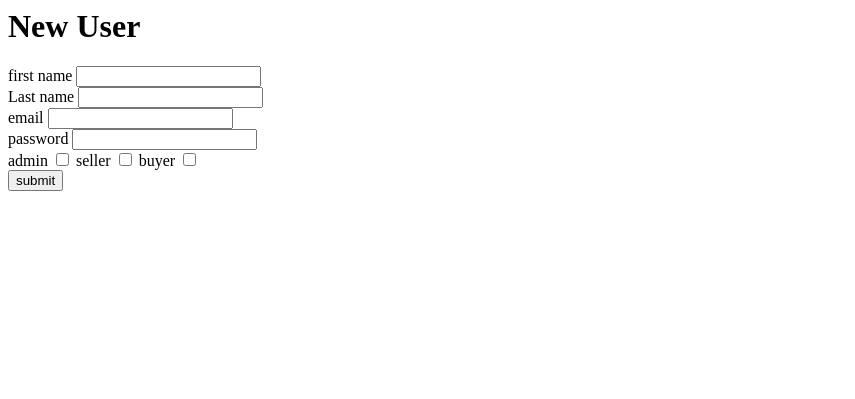
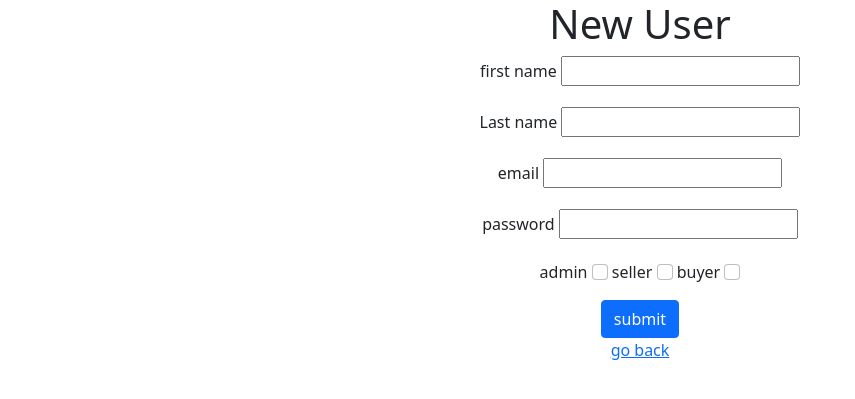
Before and after one commit to gRAKLECLER/project_web3_symfony, a Symfony app: template templates/user/user_modify.html.twig in a window 1280 px wide. Shown: the top 399 px of the page, without its empty margins (0-855 px from the left). Run offline with Twig, Linux system fonts and the light colour scheme; the template is opened without the code that fills it, so the values that code supplies are empty; some libraries are stand-ins or nearby versions.

Commit message:
finish adding boostrap on user part and update fixture factory

```diff
--- a/src/Controller/UserController.php
+++ b/src/Controller/UserController.php
@@ -82,8 +82,7 @@ class UserController extends AbstractController
              ->setLastname($request->request->get('lastName'))
              ->setEmail($request->request->get('email'))
             ->setRoles((array)$request->request->get('role'))
-            ->setPassword($this->hasher->hashPassword($user, $request->request->get('password')))
-            ->setVotes(rand(-10, 50));
+            ->setPassword($this->hasher->hashPassword($user, $request->request->get('password')));
 
 
         $entityManager->persist($user);
--- a/src/Factory/UserFactory.php
+++ b/src/Factory/UserFactory.php
@@ -28,6 +28,7 @@ use Zenstruck\Foundry\Proxy;
  */
 final class UserFactory extends ModelFactory
 {
+    private $roles = ['ROLE_ADMIN', 'ROLE_SELLER', 'ROLE_BUYER'];
     public function __construct()
     {
         parent::__construct();
@@ -48,7 +49,9 @@ final class UserFactory extends ModelFactory
     {
         return $this->afterInstantiate(function(User $user) {
             $email = strtolower($user->getFirstname()) . "." . strtolower($user->getLastname()) ."@gmail.com";
+            $role = array_rand(array_flip($this->roles), 2);
             $user->setEmail($email);
+            $user->setRoles($role);
         })
         ;
     }
--- a/templates/security/login.html.twig
+++ b/templates/security/login.html.twig
@@ -2,7 +2,7 @@
 
 {% block body %}
 <body class="text-center">
-    <main class="container"></main>
+    <main class="container">
     <h1>Login</h1>
         <form class="d-flex flex-column justify-content-center align-items-center" method="post">
             <div class="mb-3">
@@ -14,7 +14,8 @@
                 <input class="form-control" type="password" id="password" name="password">
             </div>
             <input class="btn btn-primary" type="submit" value="Login"/>
-        <a href="{{ path('app_user_register') }}">register</a>
+            <a href="{{ path('app_user_register') }}">if you haven't register yet</a>
         </form>
+    </main>
 </body>
 {% endblock %}
--- a/templates/user/user_modify.html.twig
+++ b/templates/user/user_modify.html.twig
@@ -1,46 +1,51 @@
-<div class="example-wrapper">
+{% extends 'base.html.twig' %}
+
+{% block body %}
+    <body class="text-center">
+        <main class="container">
             <h1>New User</h1>
-
-    <form action="{{ path('app_user_update', {id: user.id}) }}" method="post">
-        <div>
-            <label for="firstName">first name</label>
-            <input id="firstName" name="fistName" value="{{ user.firstName|default('') }}">
+            <form class="d-flex flex-column justify-content-center align-items-center" action="{{ path('app_user_update', {id: user.id}) }}" method="post">
+                <div class="mb-3">
+                    <label class="form-label" for="firstName">first name</label>
+                    <input class="from-control" id="firstName" name="fistName" value="{{ user.firstName|default('') }}">
                 </div>
-        <div>
-            <label for="lastName">Last name</label>
-            <input id="lastName" name="lastName" value="{{ user.lastName|default('') }}">
+                <div class="mb-3">
+                    <label class="form-label" for="lastName">Last name</label>
+                    <input class="from-control" id="lastName" name="lastName" value="{{ user.lastName|default('') }}">
                 </div>
-        <div>
-            <label for="email">email</label>
-            <input type="email" id="email" name="email" value="{{ user.email|default('') }}">
+                <div class="mb-3">
+                    <label class="form-label" for="email">email</label>
+                    <input class="from-control" type="email" id="email" name="email" value="{{ user.email|default('') }}">
                 </div>
-        <div>
-            <label for="password">password</label>
-            <input type="password" id="password" name="password" value="">
+                <div class="mb-3">
+                    <label class="form-label" for="password">password</label>
+                    <input class="from-control" type="password" id="password" name="password" value="">
                 </div>
-        <div>
-            <label for="role_admin">admin</label>
-            {% if 'admin' in user.roles %}
-                <input type="checkbox" value="ROLE_ADMIN" id="role_admin" name="role[]" checked>
+                <div class="mb-3">
+                    <label class="form-check-label" for="role_admin">admin</label>
+                    {% if 'ROLE_ADMIN' in user.roles %}
+                        <input class="form-check-input" type="checkbox" value="ROLE_ADMIN" id="role_admin" name="role[]" checked>
                     {% else %}
-                <input type="checkbox" value="ROLE_ADMIN" id="role_admin" name="role[]">
+                        <input class="form-check-input" type="checkbox" value="ROLE_ADMIN" id="role_admin" name="role[]">
+                    {% endif%}
+                    <label class="form-check-label" for="role_seller">seller</label>
+                    {% if 'ROLE_SELLER' in user.roles %}
+                        <input class="form-check-input" type="checkbox" value="ROLE_SELLER" id="role_seller" name="role[]" checked>
+                    {% else %}
+                        <input class="form-check-input" type="checkbox" value="ROLE_SELLER" id="role_seller" name="role[]">
                     {% endif%}
 
-            <label for="role_seller">seller</label>
-            {% if 'seller' in user.roles %}
-                <input type="checkbox" value="ROLE_SELLER" id="role_seller" name="role[]" checked>
+                    <label class="form-check-label" for="role_buyer">buyer</label>
+                    {% if 'ROLE_BUYER' in user.roles %}
+                    <input class="form-check-input" type="checkbox" value="ROLE_BUYER" id="role_buyer" name="role[]" checked>
                     {% else %}
-                <input type="checkbox" value="ROLE_SELLER" id="role_seller" name="role[]">
-            {% endif%}
-
-            <label for="role_buyer">buyer</label>
-            {% if 'buyer' in user.roles %}
-            <input type="checkbox" value="ROLE_BUYER" id="role_buyer" name="role[]" checked>
-            {% else %}
-            <input type="checkbox" value="ROLE_BUYER" id="role_buyer" name="role[]">
+                    <input class="form-check-input" type="checkbox" value="ROLE_BUYER" id="role_buyer" name="role[]">
                     {% endif%}
 
                 </div>
-        <button type="submit">submit</button>
+                <button class="btn btn-primary" type="submit">submit</button>
+                <a href="{{ path('app_user_index') }}">go back</a>
             </form>
-</div>
+        </main>
+    </body>
+{% endblock %}
--- a/templates/user/user_new.html.twig
+++ b/templates/user/user_new.html.twig
@@ -32,6 +32,7 @@
                     </label>
                 </div>
                 <button class="btn btn-primary" type="submit">submit</button>
+                <a href="{{ path('app_login') }}">if you're already register</a>
             </form>
         </main>
     </body>
--- a/templates/user/user_show.html.twig
+++ b/templates/user/user_show.html.twig
@@ -8,6 +8,7 @@
 
     <div class="example-wrapper">
         {{ dump(users) }}
+        <a href="{{ path('app_user_index') }}">go back</a>
         <div>
             <form action="{{ path('app_user_vote', { id: users.id }) }}" method="post">
                 <button name="vote" value="up" class="btn btn-primary">vote up</button>
```
Lines whose indentation alone changed are shown as unchanged.
